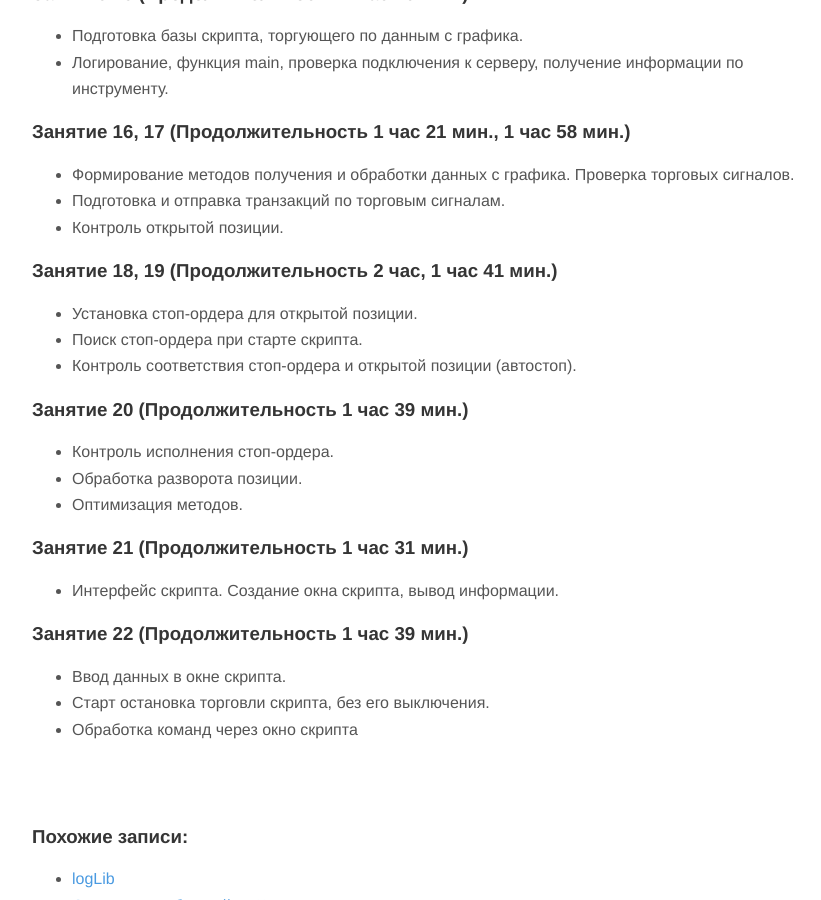
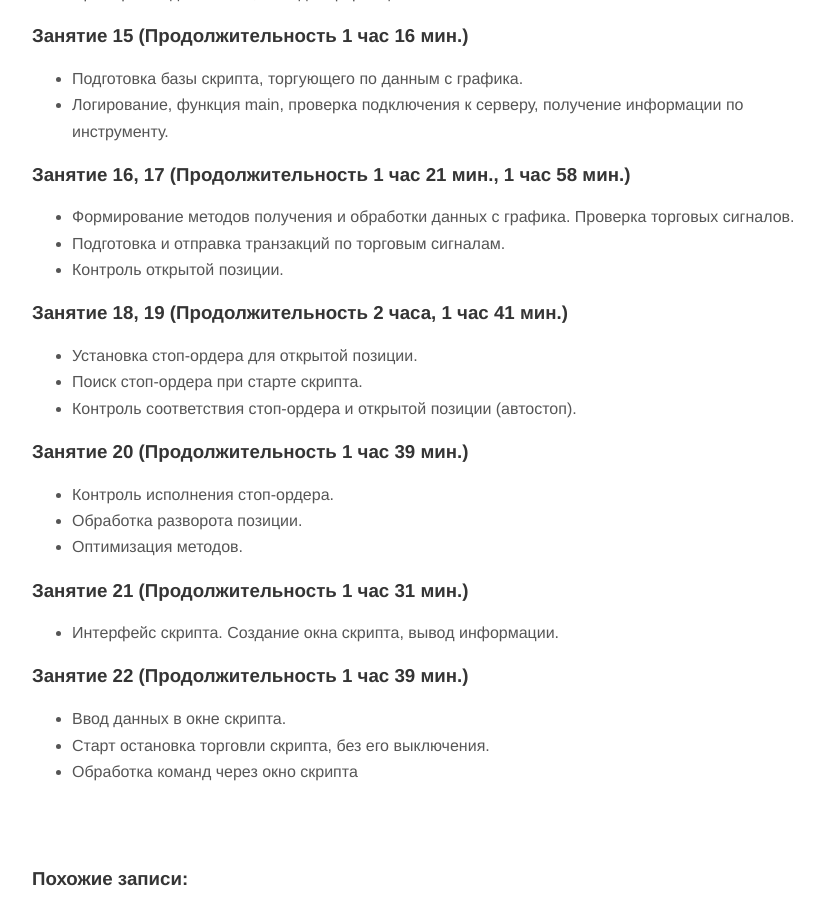
Before and after one commit to nick-nh/nick-nh.github.io, a Jekyll site: the page built from _posts/2021-05-28-qLua-course.md, in a window 1280 px wide and 900 px high, scrolled down 3977 px. Shown: the whole window, without its empty margins (208-1029 px from the left). Built offline with Jekyll 4.4.1, drawn with Linux system fonts in a browser that asks for light colours; nearby versions of some CDN libraries; some of the changed text lies outside the part shown.

```diff
--- a/_posts/2021-05-28-qLua-course.md
+++ b/_posts/2021-05-28-qLua-course.md
@@ -143,7 +146,7 @@ tags: [lua,qlua,квик,quik,course]
 - Подготовка и отправка транзакций по торговым сигналам.
 - Контроль открытой позиции.
 
-### Занятие 18, 19 (Продолжительность 2 час, 1 час 41 мин.)
+### Занятие 18, 19 (Продолжительность 2 часа, 1 час 41 мин.)
 - Установка стоп-ордера для открытой позиции.
 - Поиск стоп-ордера при старте скрипта.
 - Контроль соответствия стоп-ордера и открытой позиции (автостоп).
```
Also changed, not shown: other parts of _posts/2021-05-28-qLua-course.md (+3 -0 lines).
